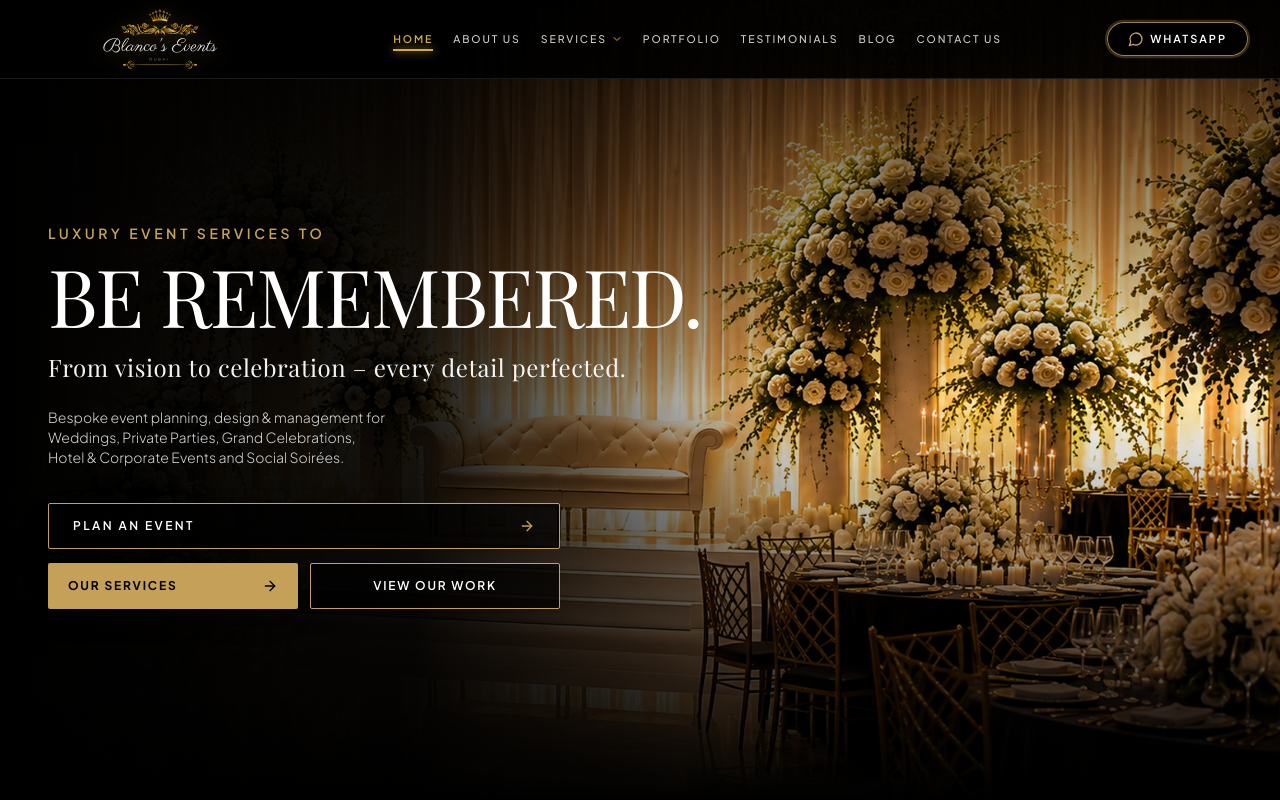
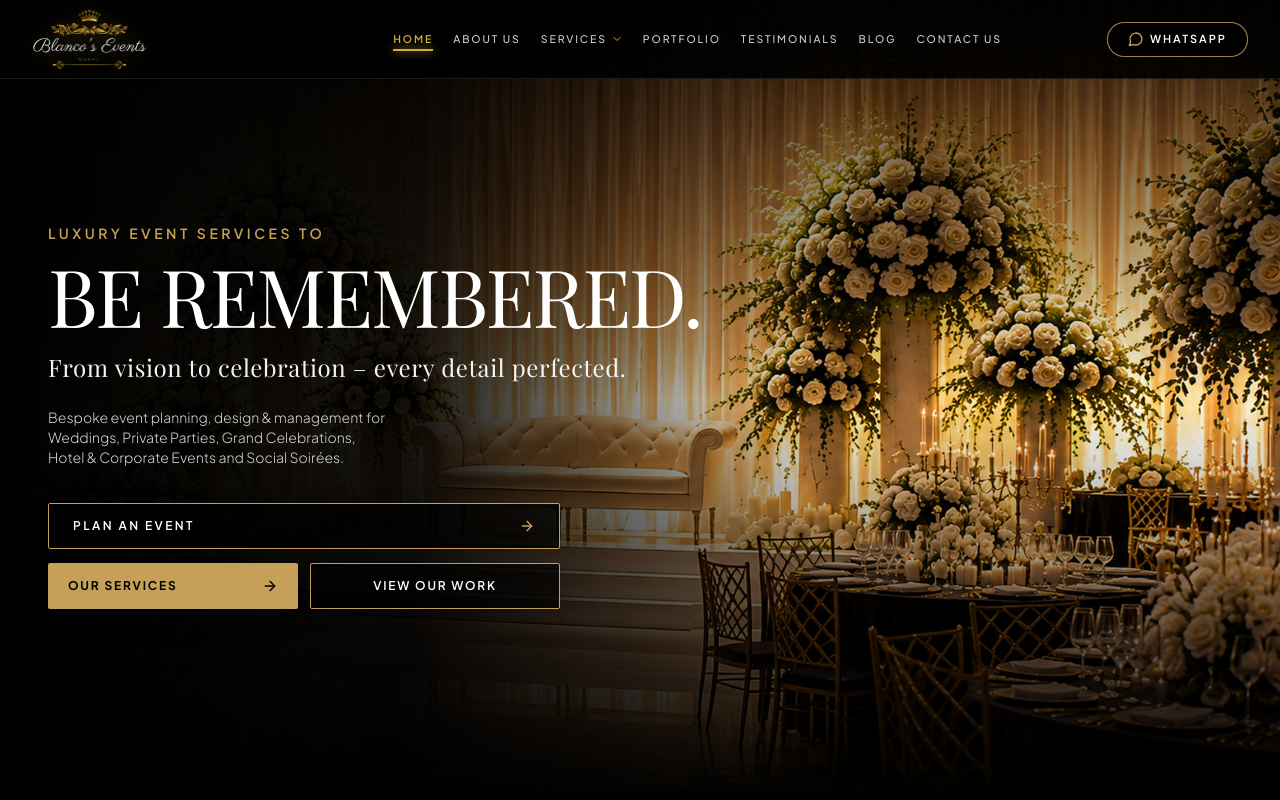
Before and after one commit to itfalcon176/blancosevents.com, a Next.js app: page / in a window 1280 px wide. Shown: the top 800 px of the page. Built offline with nearby package versions, Linux system fonts and the light colour scheme; a web font is replaced by a local one.

Commit message:
feat: implement base global styles and reusable Logo component

```diff
--- a/src/app/globals.css
+++ b/src/app/globals.css
@@ -48,11 +48,17 @@ html {
 }
 
 @keyframes gold-pulse {
-  0% { box-shadow: 0 0 0 0 rgba(197, 160, 89, 0.4); }
-  70% { box-shadow: 0 0 0 6px rgba(197, 160, 89, 0); }
-  100% { box-shadow: 0 0 0 0 rgba(197, 160, 89, 0); }
+  0%, 100% {
+    transform: scale(1);
+    box-shadow: 0 0 0 0 rgba(197, 160, 89, 0.6);
+  }
+  50% {
+    transform: scale(1.05);
+    box-shadow: 0 0 12px 5px rgba(197, 160, 89, 0.5);
+    border-color: #D4AF37;
+  }
 }
 
 .animate-gold-pulse {
-  animation: gold-pulse 2s infinite;
+  animation: gold-pulse 1.6s infinite ease-in-out;
 }
--- a/src/components/Logo.tsx
+++ b/src/components/Logo.tsx
@@ -10,7 +10,7 @@ interface LogoProps {
 
 export const Logo: React.FC<LogoProps> = ({ className = '', variant = 'header', align }) => {
   const [imgSrc, setImgSrc] = useState('/logo/logo-new.png');
-  const isLeft = align === 'left' || variant === 'footer';
+  const isLeft = align === 'left' || variant === 'footer' || variant === 'header';
 
   return (
     <div className={`flex flex-col ${isLeft ? 'items-start text-left' : 'items-center text-center'} select-none ${className}`}>
@@ -19,9 +19,9 @@ export const Logo: React.FC<LogoProps> = ({ className = '', variant = 'header',
         onError={() => setImgSrc('/logo/logo-2.png')}
         alt="Blanco's Events Dubai"
         className={`${variant === 'footer'
-          ? 'w-52 sm:w-56 md:w-60 h-auto max-h-[65px] object-left'
+          ? 'w-52 sm:w-56 md:w-60 h-auto max-h-[65px]'
           : 'w-48 sm:w-56 md:w-60 lg:w-64 h-auto max-h-[62px]'
-          } object-contain filter drop-shadow-[0_2px_10px_rgba(212,175,55,0.4)] transition-transform duration-300 hover:scale-105`}
+          } object-contain ${isLeft ? 'object-left' : 'object-center'} filter drop-shadow-[0_2px_10px_rgba(212,175,55,0.4)] transition-transform duration-300 hover:scale-105`}
       />
     </div>
   );
```
